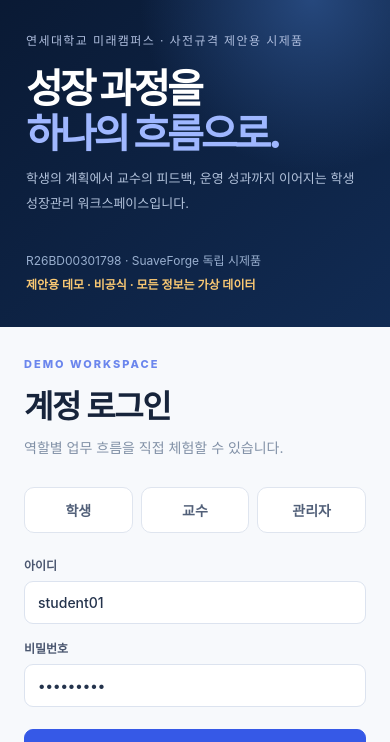
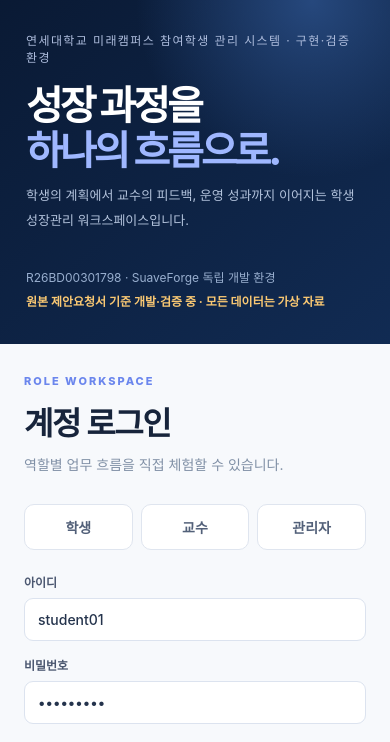
Before and after one commit to suaveforge/student-deploy, a plain HTML site: page index.html in a window 390 px wide. Shown: the part 69-811 px from the top of the page. Drawn offline with Linux system fonts and the light colour scheme; no server answers.

Commit message:
fix(student): label full-RFP build verification environment, not MVP or a prototype

```diff
--- a/index.html
+++ b/index.html
@@ -1,4 +1,4 @@
-<!doctype html><html lang="ko"><head><meta charset="utf-8"><meta name="viewport" content="width=device-width, initial-scale=1"><meta name="color-scheme" content="light"><title>MIRAE Pathways | 학생 성장경로 · 제안용 데모</title><link rel="stylesheet" href="./styles.css"></head>
-<body><div id="login" class="login-screen"><section class="login-panel"><div class="login-brand"><span class="brand-glyph">✳</span> MIRAE <b>Pathways</b></div><div class="login-mini">연세대학교 미래캠퍼스 · 사전규격 제안용 시제품</div><h1>성장 과정을<br><em>하나의 흐름으로.</em></h1><p>학생의 계획에서 교수의 피드백, 운영 성과까지 이어지는 학생 성장관리 워크스페이스입니다.</p><div class="login-foot">R26BD00301798 · SuaveForge 독립 시제품<br><b>제안용 데모 · 비공식 · 모든 정보는 가상 데이터</b></div></section><section class="login-box"><div class="login-card"><div class="eyebrow">DEMO WORKSPACE</div><h2>계정 로그인</h2><p>역할별 업무 흐름을 직접 체험할 수 있습니다.</p><div class="role-picks"><button type="button" data-demo="student01">학생</button><button type="button" data-demo="prof01">교수</button><button type="button" data-demo="admin">관리자</button></div><form id="login-form"><label>아이디<input name="username" id="login-user" value="student01" required autocomplete="username"></label><label>비밀번호<input name="password" id="login-password" type="password" value="Demo2026!" required autocomplete="current-password"></label><button class="btn primary big" type="submit">워크스페이스 시작 <span>→</span></button><div class="form-error" id="login-error"></div></form><div class="demo-note">공통 테스트 비밀번호 <strong>Demo2026!</strong><br>실제 학생 개인정보는 저장하지 않습니다.</div></div></section></div>
-<div id="workspace" class="workspace hidden"><aside id="sidebar" class="sidebar"><div class="side-top"><div class="brand"><span class="brand-glyph">✳</span><span>MIRAE<br><b>Pathways</b></span></div><div class="side-sub">STUDENT SUCCESS PLATFORM</div></div><div id="side-role" class="side-role"></div><nav id="navigation" class="navigation"></nav><div class="side-bottom"><div class="demo-sticker"><span class="dot"></span> 제안용 데모 · 비공식<br><small>실제 연세대학교 서비스가 아닙니다</small></div><button class="logout" data-action="logout">⇥ &nbsp; 로그아웃</button></div></aside><div class="main-wrap"><header class="topbar"><button class="mobile-menu" id="menu-toggle">☰</button><span id="breadcrumb">WORKSPACE / 대시보드</span><div class="top-right"><span class="env-mark">● DEMO ENVIRONMENT</span><span id="current-person" class="person"></span></div></header><main id="main" class="content"></main><footer>SuaveForge · MVP W01 &nbsp; / &nbsp; R26BD00301798 &nbsp; · &nbsp; <b>제안용 데모 · 비공식</b> &nbsp; / &nbsp; 모든 자료는 가상 데이터</footer></div></div>
-<dialog id="modal"><div class="modal-head"><div><div class="eyebrow">MIRAE PATHWAYS</div><h2 id="modal-title"></h2></div><button id="modal-close" class="icon-btn">✕</button></div><div id="modal-body"></div></dialog><div id="toast" role="status" class="toast hidden"></div><script>window.STUDENT_API_BASE="https://api-student.suaveforge.com:19444";</script><script type="module" src="./app.js"></script></body></html>
+<!doctype html><html lang="ko"><head><meta charset="utf-8"><meta name="viewport" content="width=device-width, initial-scale=1"><meta name="color-scheme" content="light"><title>MIRAE Pathways | 참여학생 관리 시스템 · 개발·검증 환경</title><link rel="stylesheet" href="/styles.css"></head>
+<body><div id="login" class="login-screen"><section class="login-panel"><div class="login-brand"><span class="brand-glyph">✳</span> MIRAE <b>Pathways</b></div><div class="login-mini">연세대학교 미래캠퍼스 참여학생 관리 시스템 · 구현·검증 환경</div><h1>성장 과정을<br><em>하나의 흐름으로.</em></h1><p>학생의 계획에서 교수의 피드백, 운영 성과까지 이어지는 학생 성장관리 워크스페이스입니다.</p><div class="login-foot">R26BD00301798 · SuaveForge 독립 개발 환경<br><b>원본 제안요청서 기준 개발·검증 중 · 모든 데이터는 가상 자료</b></div></section><section class="login-box"><div class="login-card"><div class="eyebrow">ROLE WORKSPACE</div><h2>계정 로그인</h2><p>역할별 업무 흐름을 직접 체험할 수 있습니다.</p><div class="role-picks"><button type="button" data-demo="student01">학생</button><button type="button" data-demo="prof01">교수</button><button type="button" data-demo="admin">관리자</button></div><form id="login-form"><label>아이디<input name="username" id="login-user" value="student01" required autocomplete="username"></label><label>비밀번호<input name="password" id="login-password" type="password" value="Demo2026!" required autocomplete="current-password"></label><button class="btn primary big" type="submit">워크스페이스 시작 <span>→</span></button><div class="form-error" id="login-error"></div></form><div class="demo-note">공통 테스트 비밀번호 <strong>Demo2026!</strong><br>실제 학생 개인정보는 저장하지 않습니다.</div></div></section></div>
+<div id="workspace" class="workspace hidden"><aside id="sidebar" class="sidebar"><div class="side-top"><div class="brand"><span class="brand-glyph">✳</span><span>MIRAE<br><b>Pathways</b></span></div><div class="side-sub">STUDENT SUCCESS PLATFORM</div></div><div id="side-role" class="side-role"></div><nav id="navigation" class="navigation"></nav><div class="side-bottom"><div class="demo-sticker"><span class="dot"></span> 개발·검증 환경 · 비공식<br><small>실제 연세대학교 서비스가 아닙니다</small></div><button class="logout" data-action="logout">⇥ &nbsp; 로그아웃</button></div></aside><div class="main-wrap"><header class="topbar"><button class="mobile-menu" id="menu-toggle">☰</button><span id="breadcrumb">WORKSPACE / 대시보드</span><div class="top-right"><span class="env-mark">● VERIFICATION ENVIRONMENT</span><span id="current-person" class="person"></span></div></header><main id="main" class="content"></main><footer>SuaveForge · RFP 필수 과업 구현 &nbsp; / &nbsp; R26BD00301798 &nbsp; · &nbsp; <b>개발·검증 환경 · 비공식</b> &nbsp; / &nbsp; 모든 자료는 가상 데이터</footer></div></div>
+<dialog id="modal"><div class="modal-head"><div><div class="eyebrow">MIRAE PATHWAYS</div><h2 id="modal-title"></h2></div><button id="modal-close" class="icon-btn">✕</button></div><div id="modal-body"></div></dialog><div id="toast" role="status" class="toast hidden"></div><script type="module" src="/app.js"></script></body></html>
```
